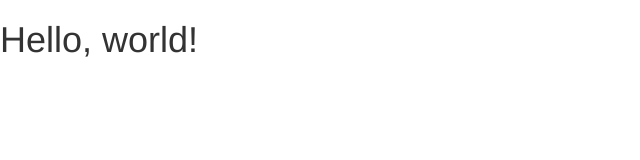
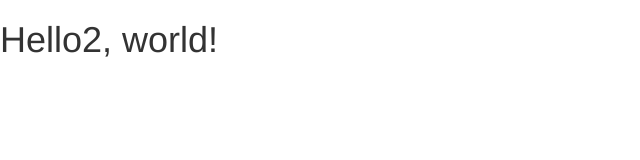
Before and after one commit to AlejandroFernandezKhatiboun/project-Web-Complementos, a plain HTML site: page File.html in a window 1280 px wide. Shown: the whole page, without its empty margins (0-640 px from the left). Drawn offline with nearby package versions, Linux system fonts and the light colour scheme.

Commit message:
hello2
hello2

```diff
--- a/File.html
+++ b/File.html
@@ -18,7 +18,7 @@
     <![endif]-->
   </head>
   <body>
-    <h1>Hello, world!</h1>
+    <h1>Hello2, world!</h1>
 
     <!-- jQuery (necessary for Bootstrap's JavaScript plugins) -->
     <script src="https://ajax.googleapis.com/ajax/libs/jquery/1.12.4/jquery.min.js"></script>
```
